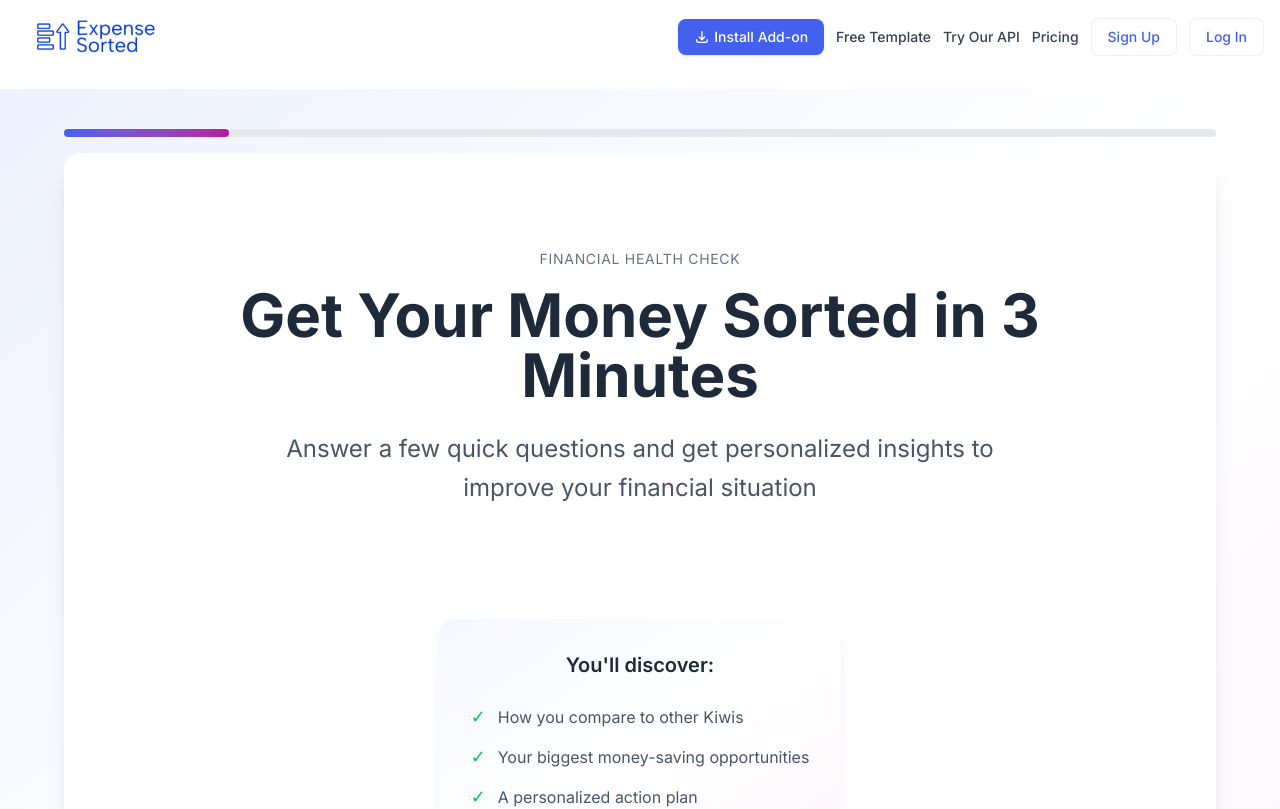
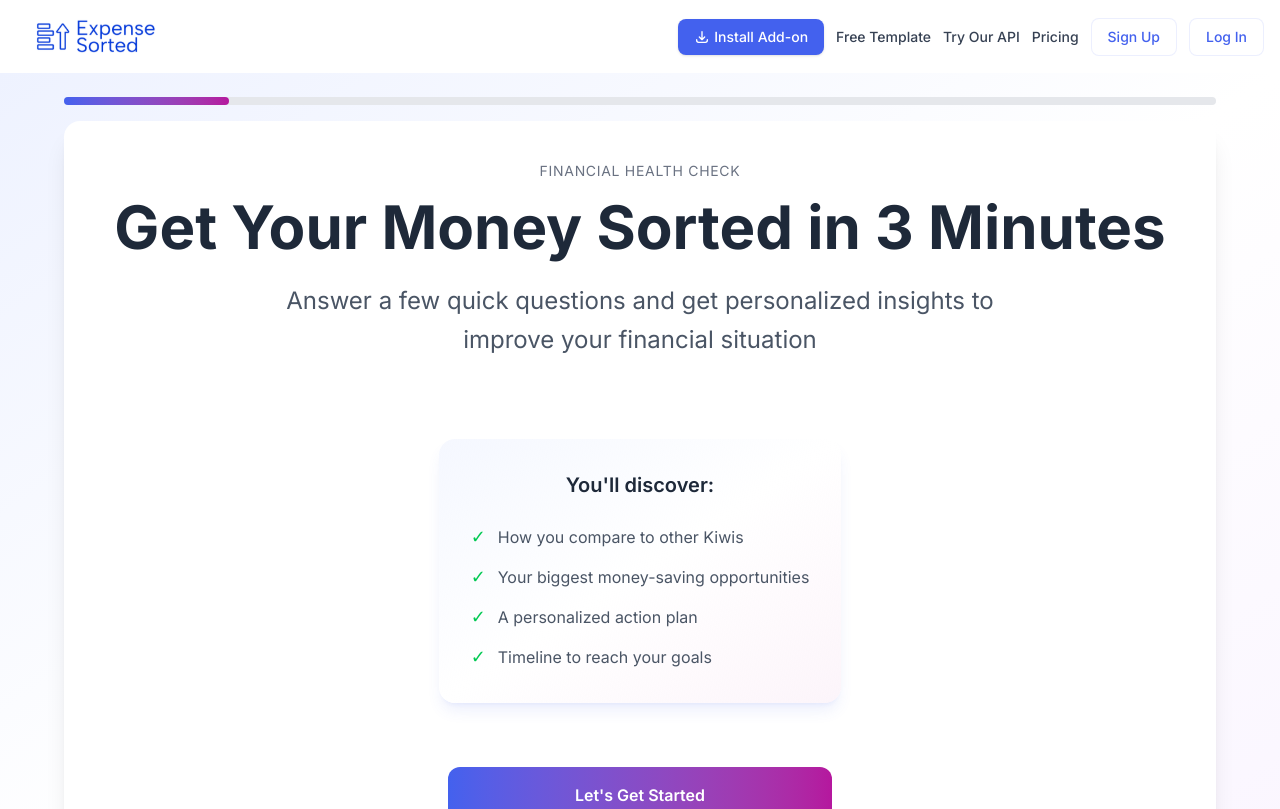
Before and after one commit to fstrauf/txApp, a Next.js app: page /personal-finance in a window 1280 px wide. Shown: the top 809 px of the page. Built offline with nearby package versions, Linux system fonts and the light colour scheme; no server answers.

Commit message:
improved styling

```diff
--- a/src/app/personal-finance/page.tsx
+++ b/src/app/personal-finance/page.tsx
@@ -34,14 +34,14 @@ const PersonalFinancePage: React.FC = () => {
   };
 
   return (
-    <div className="mt-4 mb-10 bg-linear-to-br from-indigo-50 via-white to-purple-50 min-h-screen px-2 md:px-6 lg:px-12">
+    <div className="mb-10 bg-linear-to-br from-indigo-50 via-white to-purple-50 min-h-screen px-2 md:px-6 lg:px-12">
       {/* Progress Bar - Fixed Position */}
-      <div className="max-w-6xl mx-auto pt-6 pb-0 px-2 md:px-0">
+      <div className="max-w-6xl mx-auto pt-2 pb-0 px-2 md:px-0">
         <ProgressBar />
       </div>
       {/* Main Container - Matching Artifact */}
-      <div className="max-w-6xl mx-auto mt-4 mb-8">
-        <div className="bg-white rounded-2xl shadow-xl overflow-hidden min-h-[600px] p-4 md:p-8">
+      <div className="max-w-6xl mx-auto mb-8">
+        <div className="bg-white rounded-2xl shadow-xl overflow-hidden p-4 md:p-8">
           <div className="flex flex-col">
             {renderScreen()}
           </div>
--- a/src/app/personal-finance/screens/IncomeScreen.tsx
+++ b/src/app/personal-finance/screens/IncomeScreen.tsx
@@ -45,7 +45,7 @@ const IncomeScreen: React.FC = () => {
   const isValid = income && (typeof income === 'number' ? income > 0 : parseInt(income) > 0);
 
   return (
-    <div className="max-w-4xl mx-auto p-12 min-h-[600px] flex flex-col">
+    <div className="max-w-4xl mx-auto p-6 flex flex-col">
       {/* Header Section - Matching Artifact */}
       <div className="text-center mb-10">
         <div className="text-sm text-gray-500 uppercase tracking-wide mb-2">Question 1 of 3</div>
--- a/src/app/personal-finance/screens/WelcomeScreen.tsx
+++ b/src/app/personal-finance/screens/WelcomeScreen.tsx
@@ -10,7 +10,7 @@ const WelcomeScreen: React.FC = () => {
   const nextScreen = usePersonalFinanceStore((state) => state.nextScreen);
 
   return (
-    <div className="flex flex-col items-center justify-center text-center p-12 md:p-16 min-h-screen">
+    <div className="flex flex-col items-center justify-center text-center p-1 md:p-2">
       <div className="mb-12">
         <div className="text-sm text-gray-500 uppercase tracking-wider mb-4">Financial Health Check</div>
         <h1 className="text-5xl md:text-6xl font-bold text-gray-800 mb-6">
@@ -21,7 +21,7 @@ const WelcomeScreen: React.FC = () => {
         </p>
       </div>
 
-      <div className="my-16">
+      <div className="my-8">
         {/* <div className="bg-linear-to-r from-indigo-50 to-purple-50 p-8 rounded-2xl shadow-lg max-w-lg mx-auto border border-indigo-100"> */}
         <Box variant="gradient" className="max-w-lg mx-auto">
         <h3 className="text-xl font-semibold text-gray-800 mb-6">You'll discover:</h3>
```
